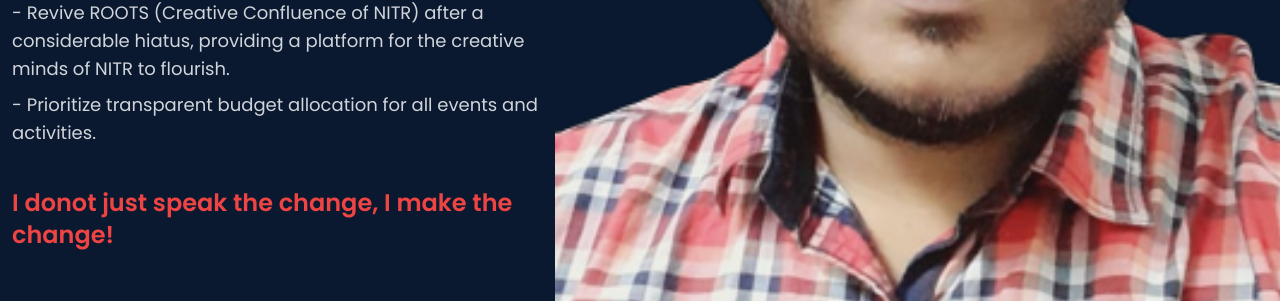
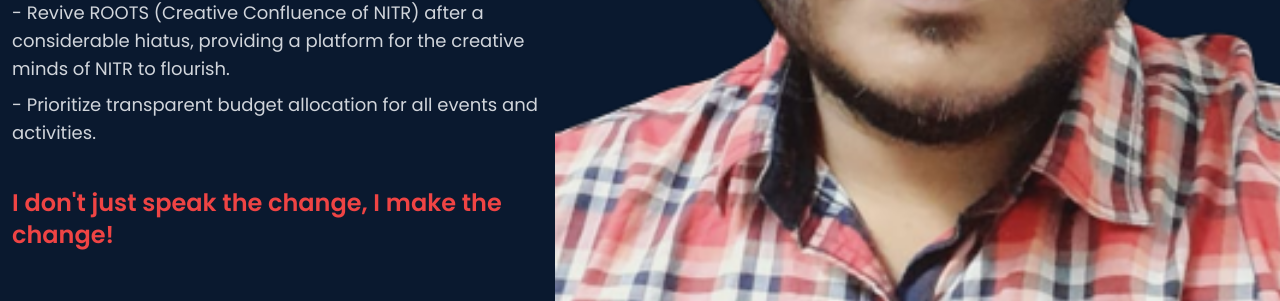
Before and after one commit to Sai1Ram/camp, a Next.js app: page /name/gagan in a window 1280 px wide. Shown: the part 797-1098 px from the top of the page. Built offline with nearby package versions, Linux system fonts and the light colour scheme.

Commit message:
feedback

```diff
--- a/pages/name/gagan.js
+++ b/pages/name/gagan.js
@@ -82,7 +82,7 @@ const Name = () => {
                         </p> */}
           </div>
           <p className="text-2xl mt-10 font-semibold text-red-500">
-            I donot just speak the change, I make the change!
+            I don&apos;t just speak the change, I make the change!
           </p>
           <p className="font-tuesday md:text-7xl  text-5xl  mt-20">
             Gagan Bihari Nayak
--- a/pages/name/prasanjit.js
+++ b/pages/name/prasanjit.js
@@ -80,7 +80,7 @@ const Name = () => {
                         </p> */}
           </div>
           <p className="text-2xl mt-10 font-semibold text-red-500">
-            I donot just speak the change, I make the change!
+            I don&apos;t just speak the change, I make the change!
           </p>
           <p className="font-tuesday md:text-7xl  text-5xl  mt-20">
             Prasanjit Agasthi
--- a/pages/name/priyanka.js
+++ b/pages/name/priyanka.js
@@ -78,7 +78,7 @@ const Name = () => {
                         </p> */}
           </div>
           <p className="text-2xl mt-10 font-semibold text-red-500">
-            I donot just speak the change, I make the change!
+            I don&apos;t just speak the change, I make the change!
           </p>
           <p className="font-tuesday md:text-7xl  text-5xl  mt-20">
             Priyanka Panigrahi
--- a/pages/name/rajalaxmi.js
+++ b/pages/name/rajalaxmi.js
@@ -80,7 +80,7 @@ const Name = () => {
                         </p> */}
           </div>
           <p className="text-2xl mt-10 font-semibold text-red-500">
-            I donot just speak the change, I make the change!
+            I don&apos;t just speak the change, I make the change!
           </p>
           <p className="font-tuesday md:text-7xl  text-5xl  mt-20">
             Rajalaxmi Swain
--- a/pages/name/rohan.js
+++ b/pages/name/rohan.js
@@ -82,7 +82,7 @@ const Name = () => {
                         </p> */}
           </div>
           <p className="text-2xl mt-10 font-semibold text-red-500">
-            I donot just speak the change, I make the change!
+            I don&apos;t just speak the change, I make the change!
           </p>
           <p className="font-tuesday md:text-7xl  text-5xl  mt-20">
             Rohan Kumar Sethi
--- a/pages/name/sandip.js
+++ b/pages/name/sandip.js
@@ -85,7 +85,7 @@ const Name = () => {
             </p>
           </div>
           <p className="text-2xl mt-10 font-semibold text-red-500">
-            I donot just speak the change, I make the change!
+            I don&apos;t just speak the change, I make the change!
           </p>
           <p className="font-tuesday md:text-7xl  text-5xl  mt-20">
             Sandip Tripathy
--- a/pages/name/siva.js
+++ b/pages/name/siva.js
@@ -83,7 +83,7 @@ const Name = () => {
                         </p> */}
           </div>
           <p className="text-2xl mt-10 font-semibold text-red-500">
-            I donot just speak the change, I make the change!
+            I don&apos;t just speak the change, I make the change!
           </p>
           <p className="font-tuesday md:text-7xl  text-5xl  mt-20">
             Sivananda Sahu
--- a/pages/name/sudhanshu.js
+++ b/pages/name/sudhanshu.js
@@ -84,7 +84,7 @@ const Name = () => {
                         </p> */}
           </div>
           <p className="text-2xl mt-10 font-semibold text-red-500">
-            I donot just speak the change, I make the change!
+            I don&apos;t just speak the change, I make the change!
           </p>
           <p className="font-tuesday md:text-7xl  text-5xl  mt-20">
             Sudhanshu Sekhar Mohanty
--- a/pages/name/tarini.js
+++ b/pages/name/tarini.js
@@ -81,7 +81,7 @@ const Name = () => {
                         </p> */}
           </div>
           <p className="text-2xl mt-10 font-semibold text-red-500">
-            I donot just speak the change, I make the change!
+            I don&apos;t just speak the change, I make the change!
           </p>
           <p className="font-tuesday md:text-7xl  text-5xl  mt-20">
             Tarini Prasad Sahu
--- a/pages/name/yubraj.js
+++ b/pages/name/yubraj.js
@@ -80,7 +80,7 @@ const Name = () => {
                         </p> */}
           </div>
           <p className="text-2xl mt-10 font-semibold text-red-500">
-            I donot just speak the change, I make the change!
+            I don&apos;t just speak the change, I make the change!
           </p>
           <p className="font-tuesday md:text-7xl  text-5xl  mt-20">
             Yubraj Panigrahi
```
